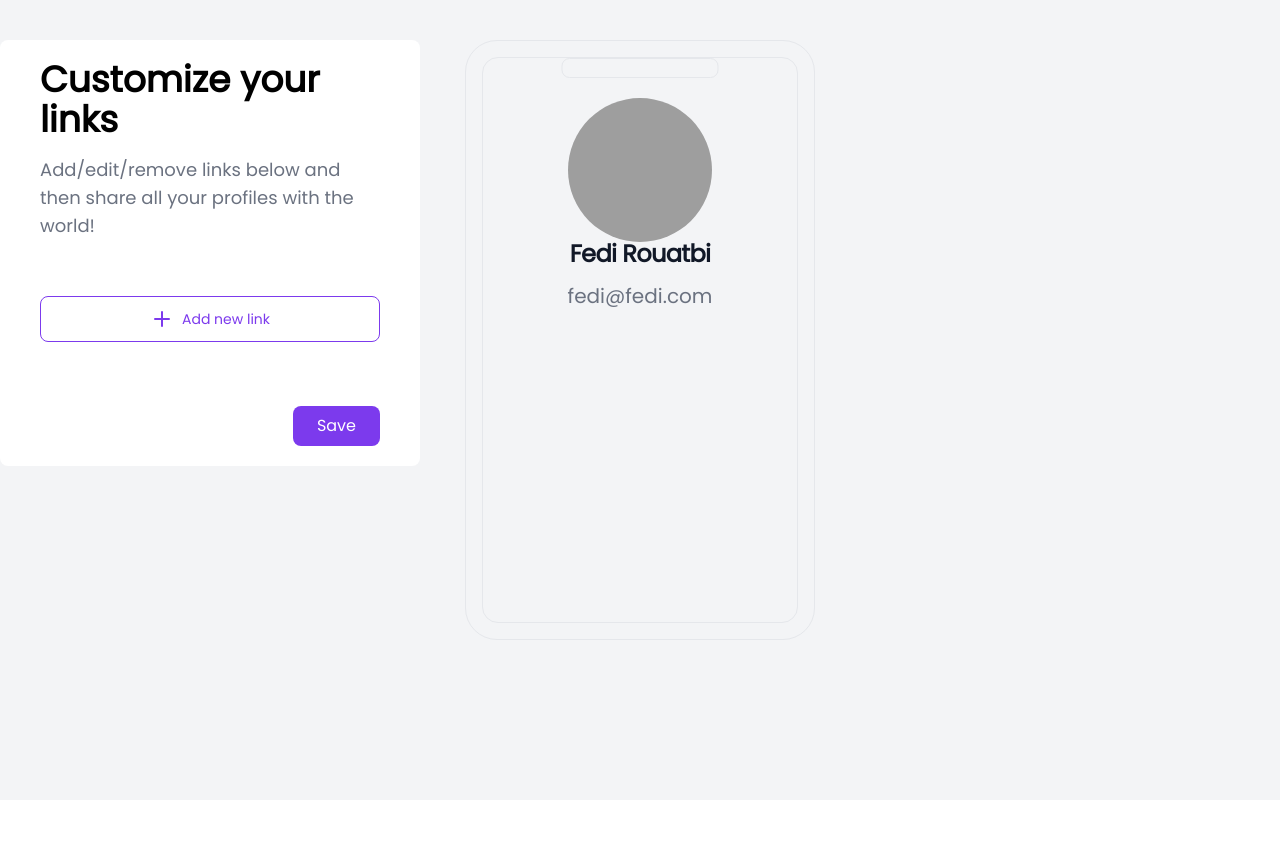
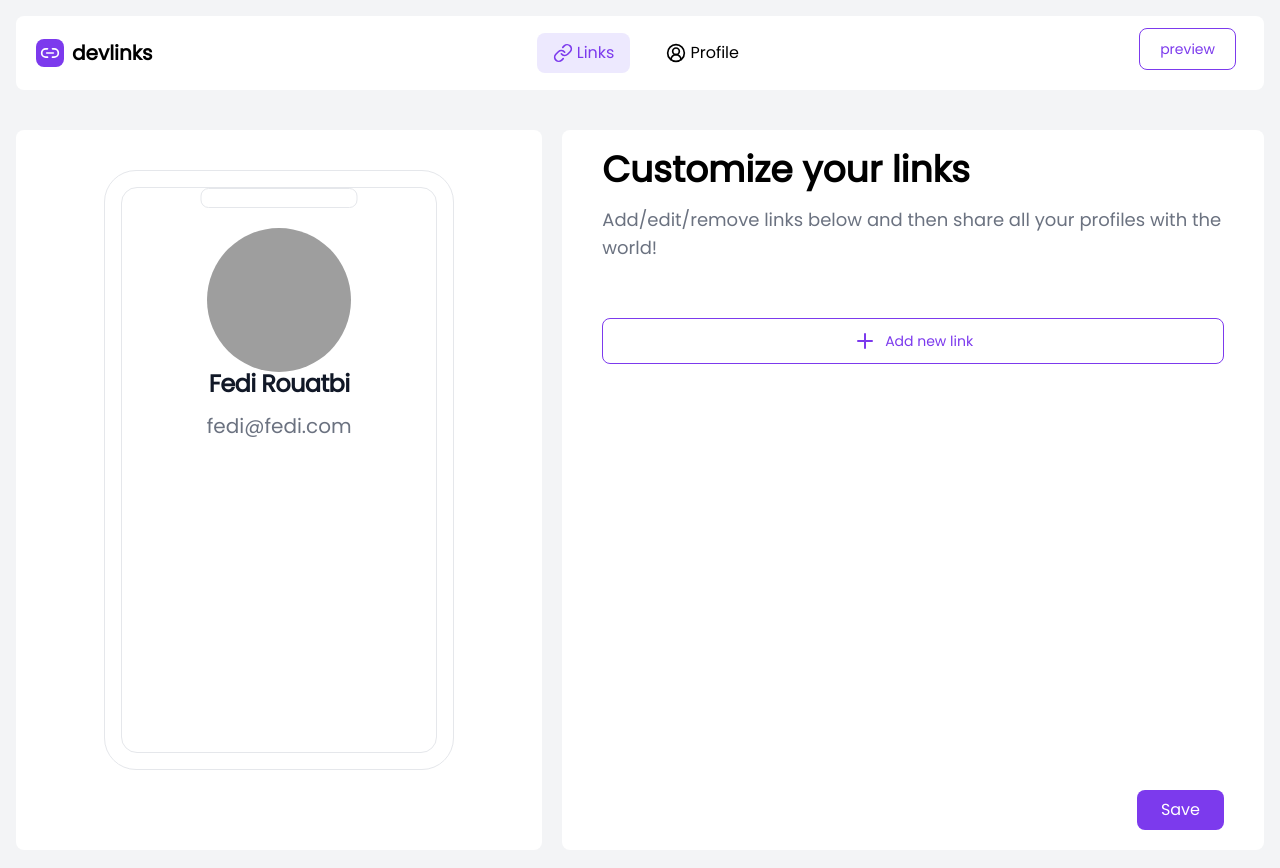
Before and after one commit to FediRouatbi/dev-links, a React (Vite) app: page /links in a window 1280 px wide. Shown: the top 868 px of the page. Before the commit the page ends 800 px from the top, so only its background shows below. Built offline with nearby package versions, Linux system fonts and the light colour scheme; grey boxes are pictures that could not be loaded.

Commit message:
fix navigation usiing reac trouter outlet

```diff
--- a/src/Pages/LinksPage.tsx
+++ b/src/Pages/LinksPage.tsx
@@ -1,11 +1,22 @@
-import { Form, MobileView, Profile } from "@/components";
+import { MobileView, Navbar } from "@/components";
+import { Navigate, Outlet, useLocation } from "react-router-dom";
 
 const LinksPage = () => {
+  const { pathname } = useLocation();
+
+  if (pathname === "/") {
+    return <Navigate replace to="/links" />;
+  }
+
   return (
-    <section className="grid grid-cols-[2fr,4fr] gap-5  py-10">
-      <MobileView />
-      <Form />
-      {/* <Profile /> */}
+    <section className="p-4 mx-auto max-w-7xl">
+      <Navbar />
+      <section className="grid grid-cols-1   sm:grid-cols-[3fr,4fr] gap-5  py-10 min-h-[800px]">
+        <div className="relative block bg-white rounded-lg min-h-[700px]">
+          <MobileView />
+        </div>
+        <Outlet />
+      </section>
     </section>
   );
 };
```
